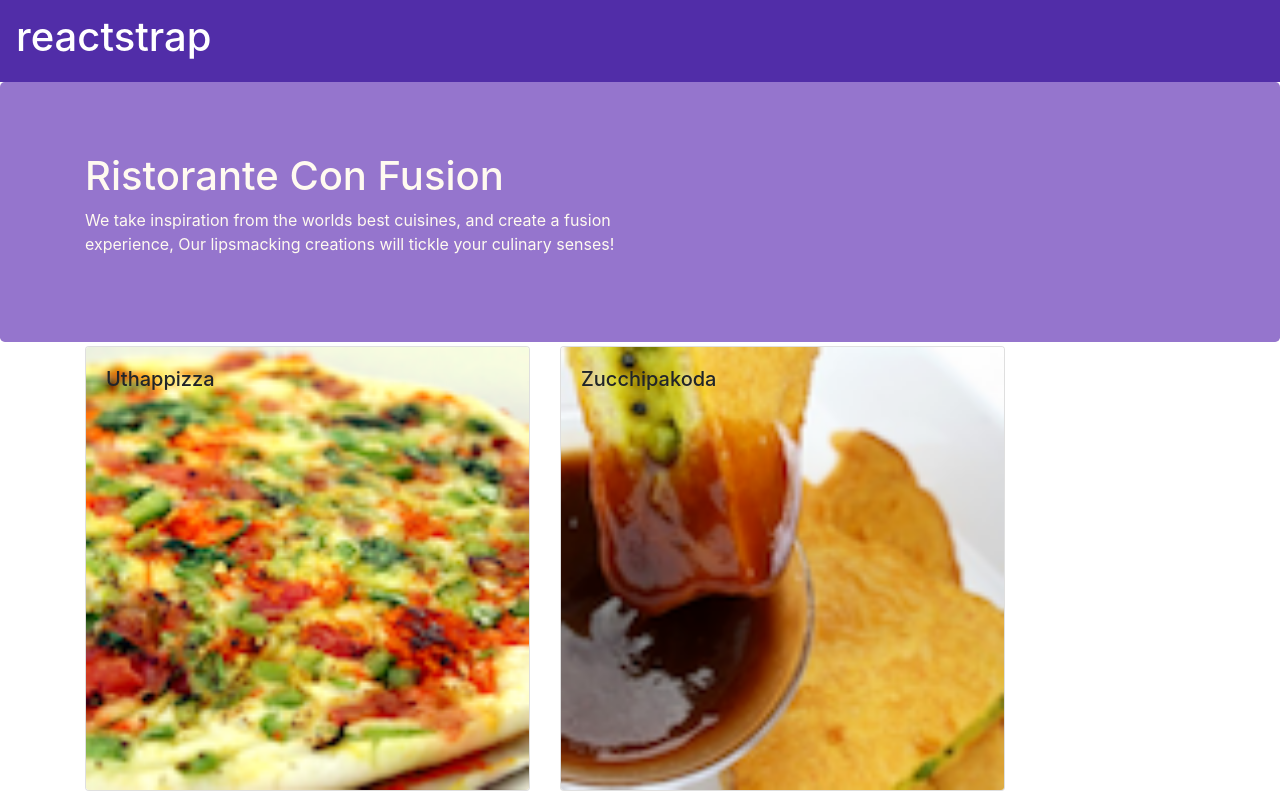
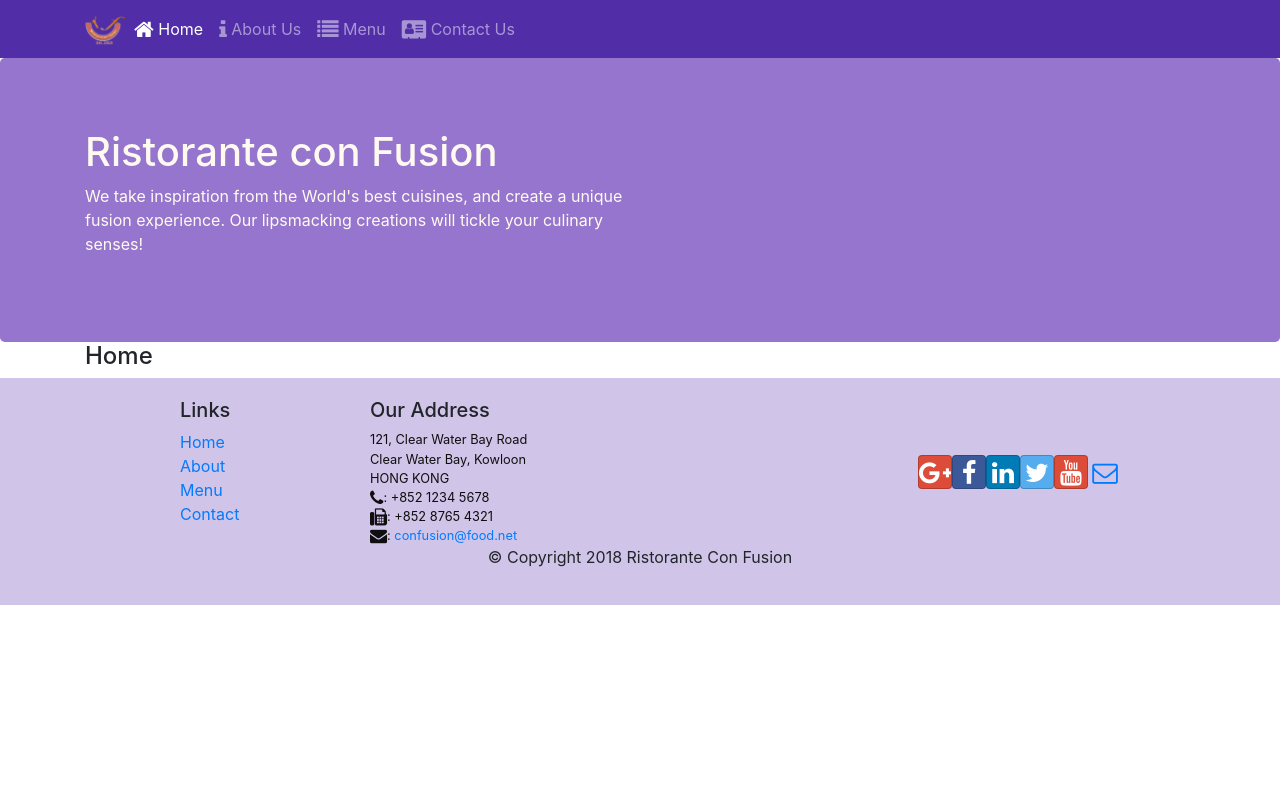
Before and after one commit to adarshajit/Restaurante-de-confusion, a React (Create React App) app: page /home in a window 1280 px wide. Shown: the top 793 px of the page. Built offline with nearby package versions, Linux system fonts and the light colour scheme.

Commit message:
react router added

```diff
--- a/package.json
+++ b/package.json
@@ -12,6 +12,7 @@
     "react": "^16.13.1",
     "react-dom": "^16.13.1",
     "react-popper": "0.9.2",
+    "react-router-dom": "^5.2.0",
     "react-scripts": "3.4.1",
     "reactstrap": "5.0.0"
   },
--- a/src/App.js
+++ b/src/App.js
@@ -3,6 +3,7 @@
 import 'font-awesome/css/font-awesome.min.css';
 import 'bootstrap/dist/css/bootstrap.min.css';
 import 'bootstrap-social/bootstrap-social.css';
+import {BrowserRouter} from 'react-router-dom';
 import Main from './components/MainComponent';
 
 
@@ -11,9 +12,11 @@
 
   render(){
   return (
+    <BrowserRouter>
     <div>
       <Main />
     </div>
+    </BrowserRouter>
   );
   }
 }
--- a/src/components/FooterComponent.js
+++ b/src/components/FooterComponent.js
@@ -1,4 +1,5 @@
 import React,{Component} from 'react';
+import {Link} from 'react-router-dom';
 
 
 function Footer(props){
@@ -9,10 +10,10 @@
                 <div className="col-4 offset-1 col-sm-2">
                     <h5>Links</h5>
                     <ul className="list-unstyled">
-                        <li><a href="#">Home</a></li>
-                        <li><a href="#">About</a></li>
-                        <li><a href="#">Menu</a></li>
-                        <li><a href="contactus.html">Contact</a></li>
+                        <li><Link to="/home">Home</Link></li>
+                        <li><Link to="/aboutus">About</Link></li>
+                        <li><Link to="/menu">Menu</Link></li>
+                        <li><Link to="/contactus">Contact</Link></li>
                     </ul>
                 </div>
                 <div className="col-7 col-sm-5">
--- a/src/components/HeaderComponent.js
+++ b/src/components/HeaderComponent.js
@@ -1,31 +1,63 @@
-import React, {Component} from 'react';
-import { Navbar, NavbarBrand,Jumbotron } from 'reactstrap';
 
+import React, {Component} from 'react'
+import { Nav, Navbar, NavbarBrand, NavbarToggler, Collapse, NavItem, Jumbotron } from 'reactstrap';
+import { NavLink } from 'react-router-dom';
 
+class Header extends Component {
+    constructor(props) {
+        super(props);
 
-class Header extends Component{
+        this.toggleNav = this.toggleNav.bind(this);
+        this.state = {
+          isNavOpen: false
+        };
+      }
 
-    render(){
+      toggleNav() {
+        this.setState({
+          isNavOpen: !this.state.isNavOpen
+        });
+      }
 
+    render() {
         return(
-        <>
-            <Navbar dark>
-            <NavbarBrand href="/"><h1>reactstrap</h1></NavbarBrand>
+            <div>
+                <Navbar dark expand="md">
+                    <div className="container">
+                        <NavbarToggler onClick={this.toggleNav} />
+                        <NavbarBrand className="mr-auto" href="/"><img src='assets/images/logo.png' height="30" width="41" alt='Ristorante Con Fusion' /></NavbarBrand>
+                        <Collapse isOpen={this.state.isNavOpen} navbar>
+                            <Nav navbar>
+                            <NavItem>
+                                <NavLink className="nav-link"  to='/home'><span className="fa fa-home fa-lg"></span> Home</NavLink>
+                            </NavItem>
+                            <NavItem>
+                                <NavLink className="nav-link" to='/aboutus'><span className="fa fa-info fa-lg"></span> About Us</NavLink>
+                            </NavItem>
+                            <NavItem>
+                                <NavLink className="nav-link"  to='/menu'><span className="fa fa-list fa-lg"></span> Menu</NavLink>
+                            </NavItem>
+                            <NavItem>
+                                <NavLink className="nav-link" to='/contactus'><span className="fa fa-address-card fa-lg"></span> Contact Us</NavLink>
+                            </NavItem>
+                            </Nav>
+                        </Collapse>
+                    </div>
                 </Navbar>
                 <Jumbotron>
-        <div className='container'>
+                    <div className="container">
                         <div className="row row-header">
                             <div className="col-12 col-sm-6">
-                    <h1>Ristorante Con Fusion</h1>
-                    <p>We take inspiration from the worlds best cuisines, and create a fusion experience, Our lipsmacking creations will tickle your culinary senses!</p>
+                                <h1>Ristorante con Fusion</h1>
+                                <p>We take inspiration from the World's best cuisines, and create a unique fusion
+                                experience. Our lipsmacking creations will tickle your culinary senses!</p>
                             </div>
                         </div>
                     </div>
                 </Jumbotron>
-        </>
-        )
+            </div>
+        );
     }
-
 }
 
 export default Header;
--- /dev/null
+++ b/src/components/HomeComponent.js
@@ -0,0 +1,11 @@
+import React,{Component} from 'react';
+
+function Home(props){
+    return(
+        <div className="container">
+            <h4>Home</h4>
+        </div>
+    )
+}
+
+export default Home;
--- a/src/components/MainComponent.js
+++ b/src/components/MainComponent.js
@@ -1,9 +1,11 @@
 import React, { Component } from 'react';
 import Header from './HeaderComponent';
+import Home from './HomeComponent';
 import Footer from './FooterComponent';
 import Menu from './MenuComponent'
 import DishDetail from './DishDetailComponent';
-import { DISHES } from '../shared/dishes'
+import { DISHES } from '../shared/dishes';
+import { Switch, Route, Redirect} from 'react-router-dom';
 
 
 class Main extends Component{
@@ -11,23 +13,26 @@
     super(props);
     this.state = {
       dishes : DISHES,
-      selectedDishes : null,
-      comments : null
+
     }
   }
 
-  onSelectedDish(dishId){
-    this.setState({selectedDishes: dishId});
 
-}
 
   render(){
+    const HomePage= ()=>{
+      return(
+        <Home />
+      )
+    }
     return (
       <div>
           <Header />
-          <Menu dishes = {this.state.dishes}
-              onClick={(dishId)=> this.onSelectedDish(dishId)}/>
-          <DishDetail dish={this.state.dishes.filter((dish) => dish.id === this.state.selectedDishes)[0]}/>
+          <Switch>
+          <Route path='/home' component={HomePage}/>
+          <Route exact path="/menu" component={() => <Menu dishes ={this.state.dishes}/> } />
+          <Redirect to="/home" />
+          </Switch>
           <Footer />
       </div>
     );
```
Also changed, not shown: 1 other file (tests, documents, lock files or other folders). Lines whose indentation alone changed are shown as unchanged.
